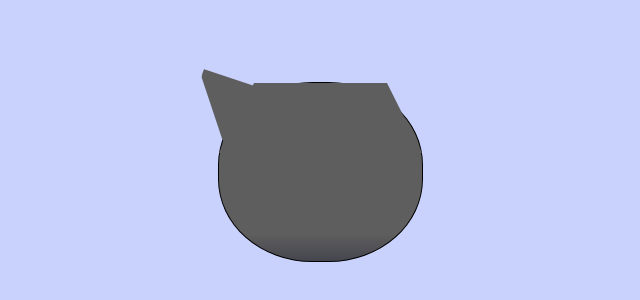
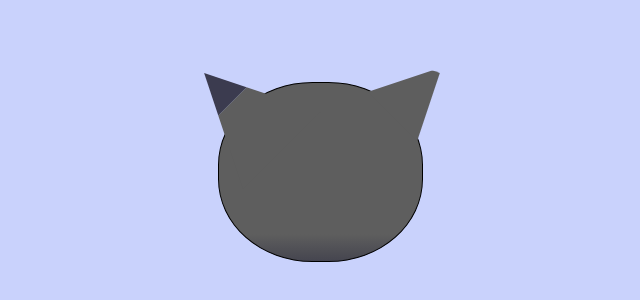
Before and after one commit to KajalPourjalil/cat-painting, a plain HTML site: page index.html in a window 1280 px wide. Shown: the part 228-528 px from the top of the page, without its empty margins (320-960 px from the left). Drawn offline with Linux system fonts and the light colour scheme.

Commit message:
Update style.css

```diff
--- a/style.css
+++ b/style.css
@@ -32,10 +32,24 @@ body {
     border-top-left-radius: 90px;
     border-top-right-radius: 10px;
     transform: rotate(-45deg);
+    z-index: 1;
 }
 
 .cat-right-ear {
     border-left: 35px solid transparent;
     border-right: 35px solid transparent;
     border-bottom: 70px solid #5e5e5e;
+    position: absolute;
+    top: -26px;
+    left: 163px;
+    transform: rotate(45deg);
+    border-top-left-radius: 90px;
+    border-top-right-radius: 10px;
+    z-index: 1;
 }
+
+.cat-left-inner-ear {
+    border-left: 20px solid transparent;
+    border-right: 20px solid transparent;
+    border-bottom: 40px solid #3b3b4f;
+}
```
